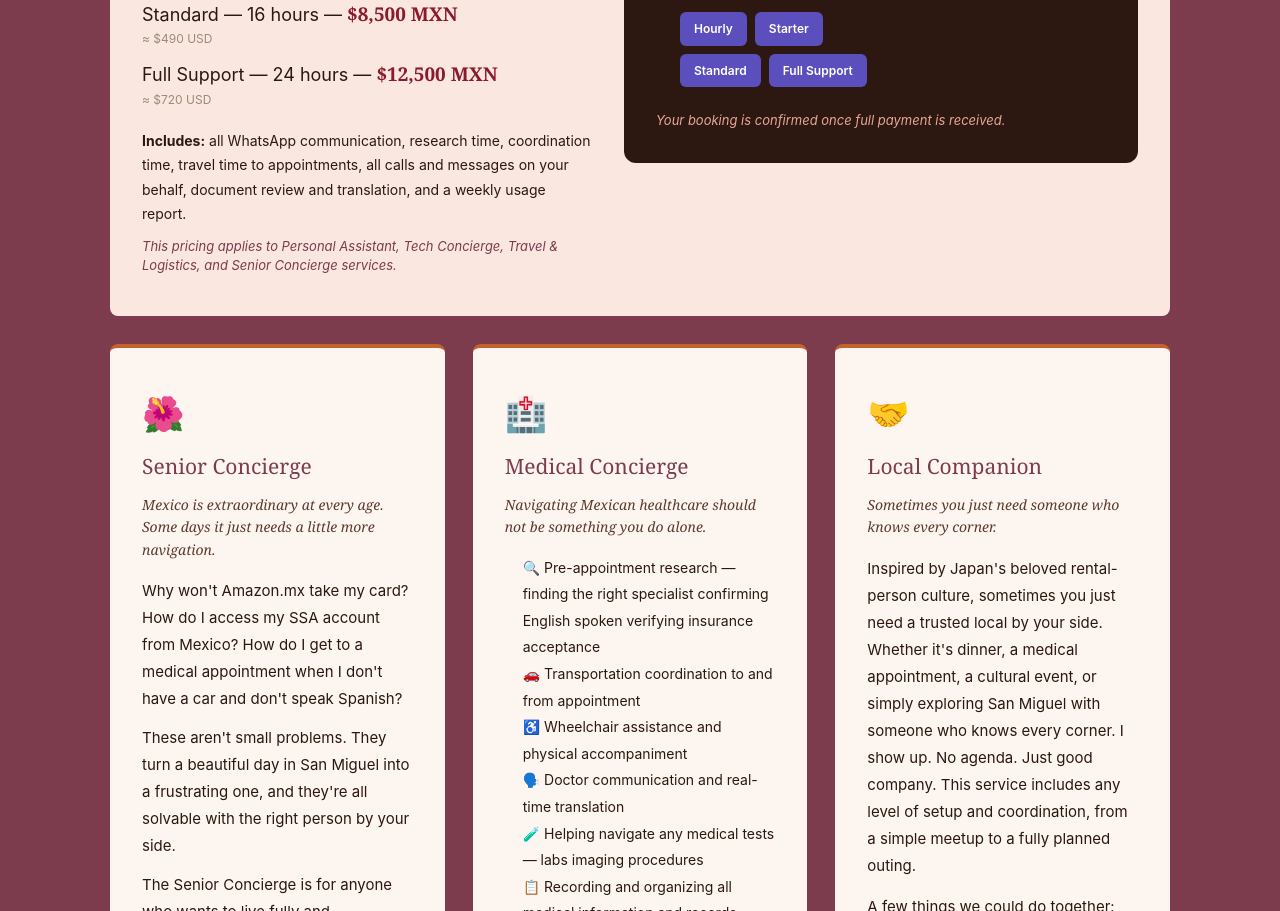
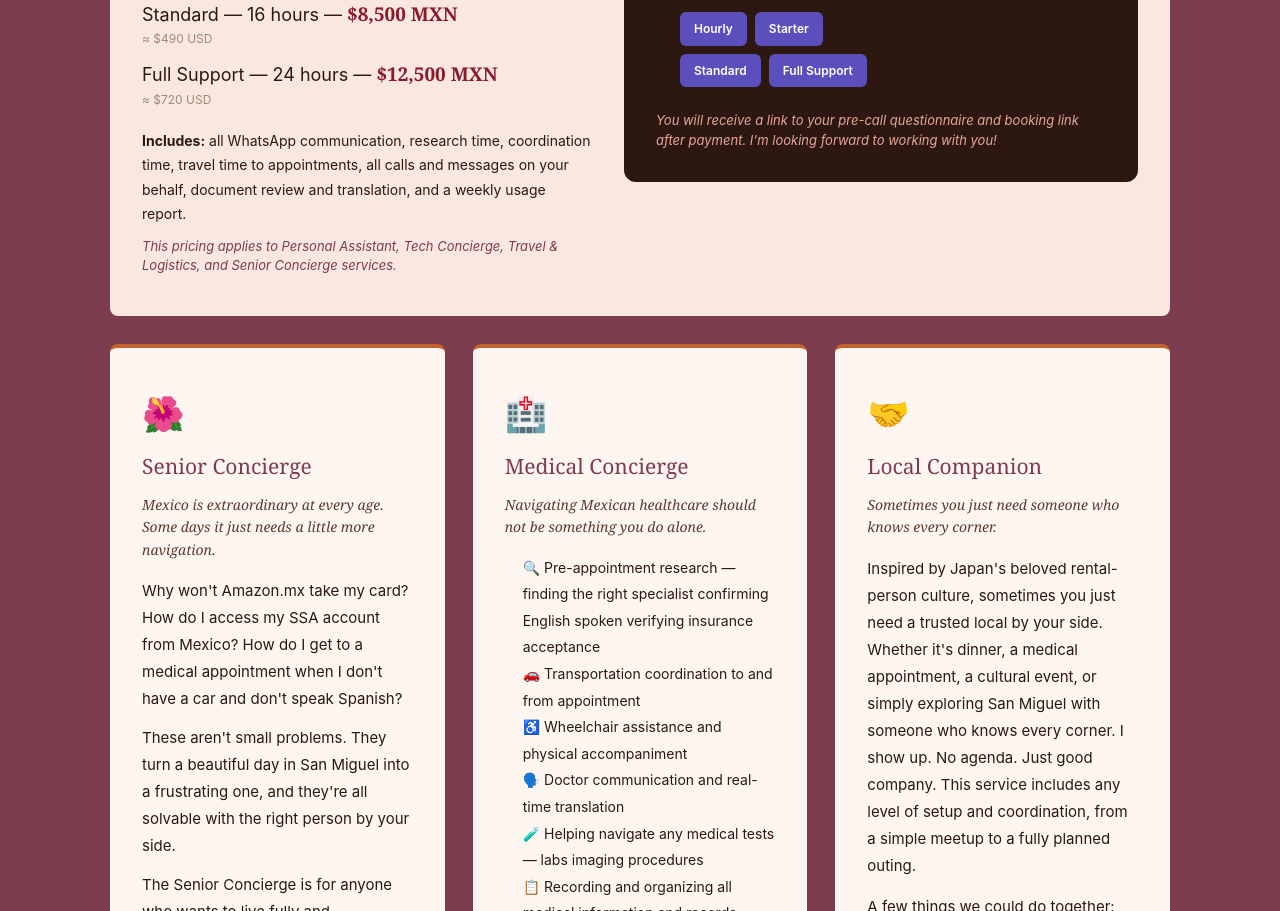
Before and after one commit to IntheknowMX/intheknowmx.com, a Next.js app: page / in a window 1280 px wide. Shown: the part 10690-11601 px from the top of the page. Built offline with nearby package versions, Linux system fonts and the light colour scheme.

Commit message:
Update planning call payment confirmation message

```diff
--- a/app/page.tsx
+++ b/app/page.tsx
@@ -697,7 +697,7 @@ export default function Home() {
                     </div>
                   </div>
                   <p style={{ marginTop: '24px', fontSize: '13px', fontStyle: 'italic', color: '#E8A598', marginBottom: 0 }}>
-                    Your booking is confirmed once full payment is received.
+                    You will receive a link to your pre-call questionnaire and booking link after payment. I'm looking forward to working with you!
                   </p>
                 </div>
               </div>
```
